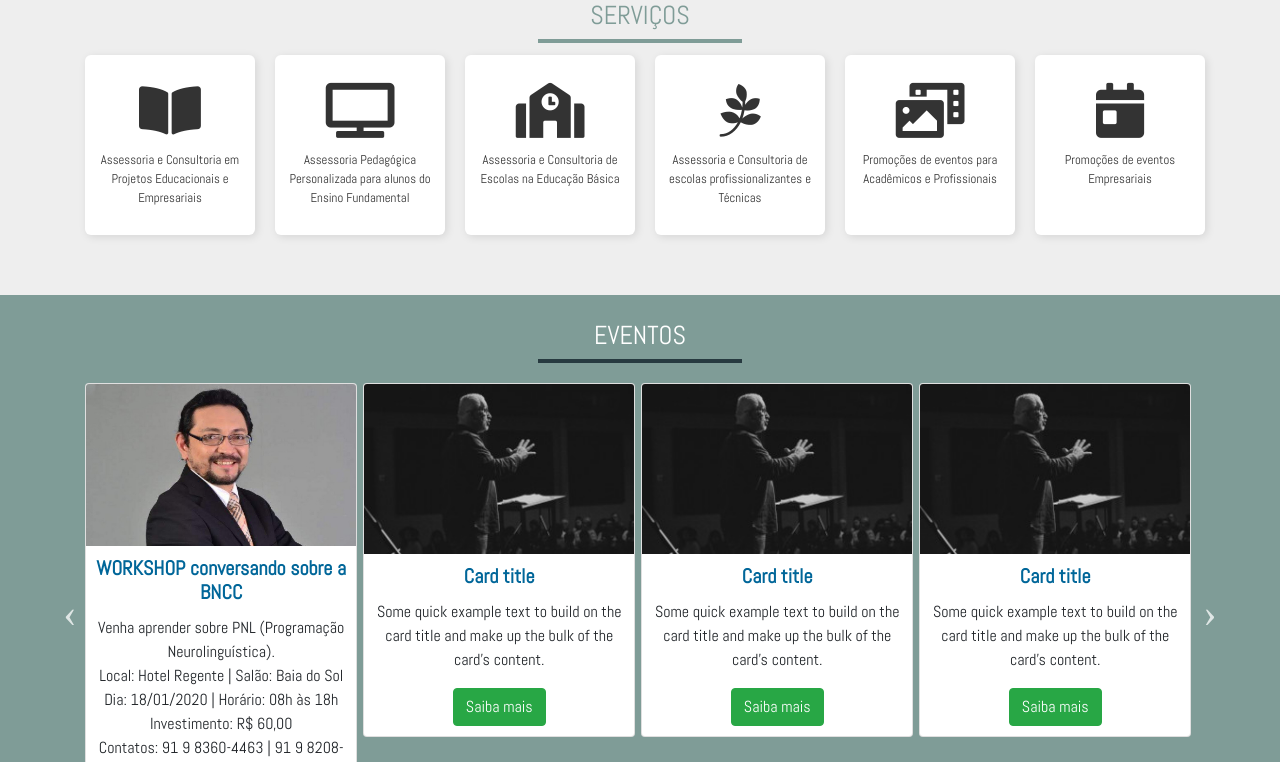
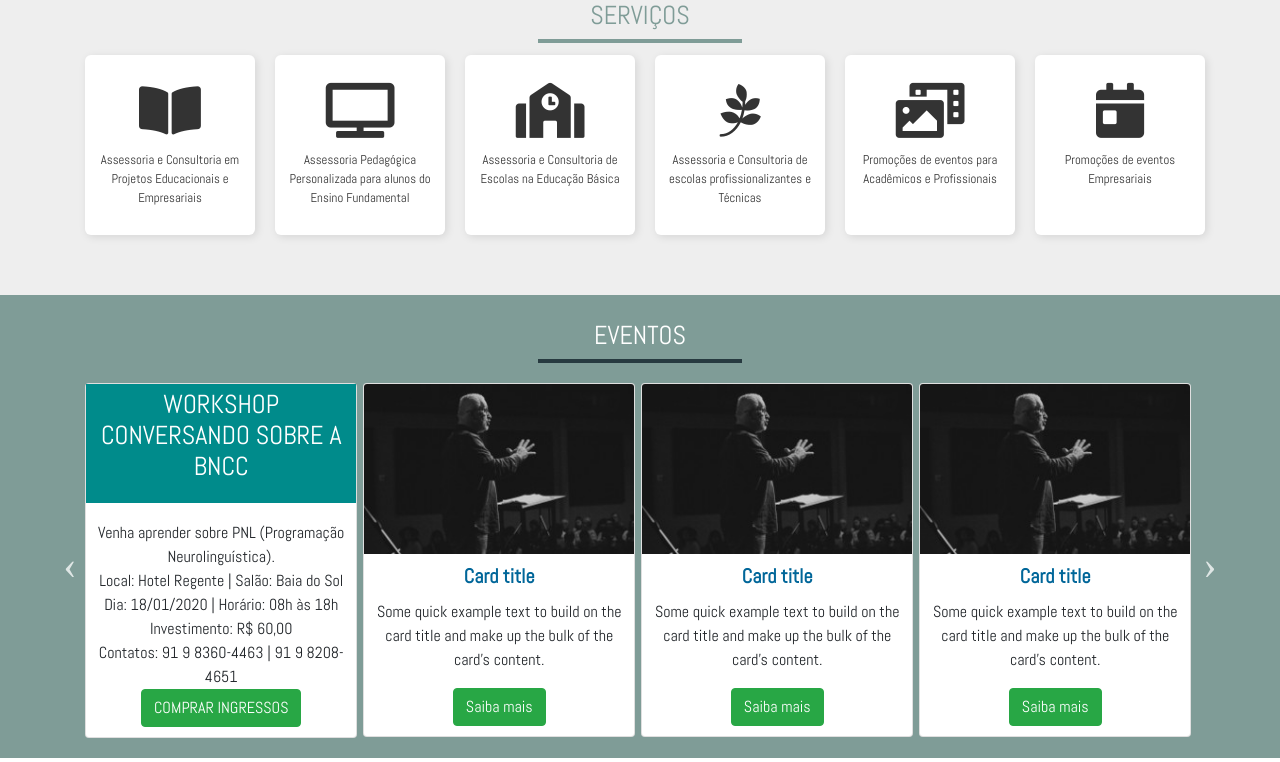
Before and after one commit to bladellano/navbar-scroll-width, a PHP site: page / in a window 1280 px wide. Shown: the part 1339-2101 px from the top of the page. Run offline with PHP 8.4, Linux system fonts and the light colour scheme; style sheets or scripts are compiled from the project's sources; some libraries are stand-ins or nearby versions.

Commit message:
Modificações solicitadas em 03-01-20 e eliminação de alguns arquivos

```diff
--- a/assets/css/style.css
+++ b/assets/css/style.css
@@ -27,6 +27,7 @@ Desenvolvimento FireFly
 }
 
 /*----------------------*/
+
 .card .card-body h5{
     color: #069;
     font-weight: bold;
--- a/view/index.php
+++ b/view/index.php
@@ -83,10 +83,12 @@
 
     <div class="slick-eventos">
       <div>
-        <div class="card" style="width: 98%">
-          <img class="card-img-top" src="assets/img/kotaro-tuji.jpg" alt="Card image cap">
+        <div class="card" style="width: 98%;">
+          <!-- <img class="card-img-top" src="assets/img/kotaro-tuji.jpg" alt="Card image cap"> -->
+          <h2 style="color: #FFF;background: darkcyan;padding-bottom: 20px;padding-top: 5px;">
+          WORKSHOP conversando sobre a BNCC</h2>
           <div class="card-body">
-            <h5 class="card-title">WORKSHOP conversando sobre a BNCC</h5>
+            <!-- <h5 class="card-title">WORKSHOP conversando sobre a BNCC</h5> -->
             Venha aprender sobre PNL (Programação Neurolinguística).<br/>
             Local: Hotel Regente | Salão: Baia do Sol<br/>
             Dia: 18/01/2020 | Horário: 08h às 18h<br/>
```
